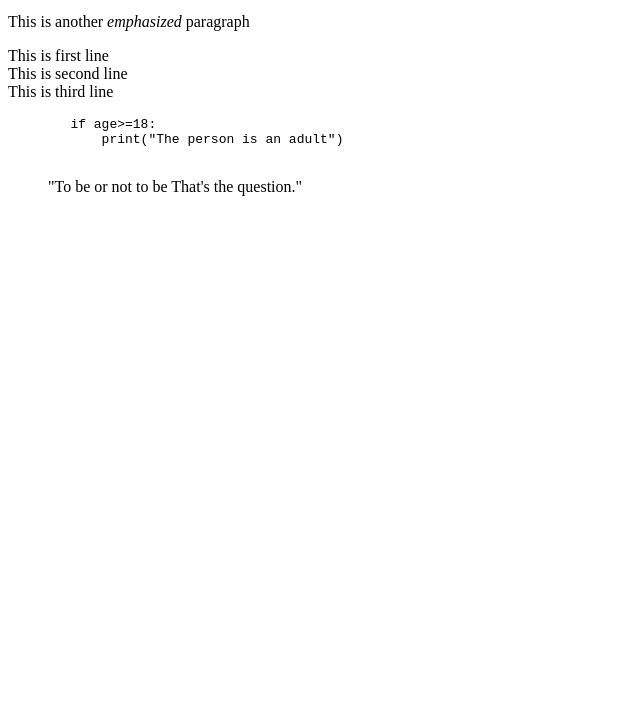
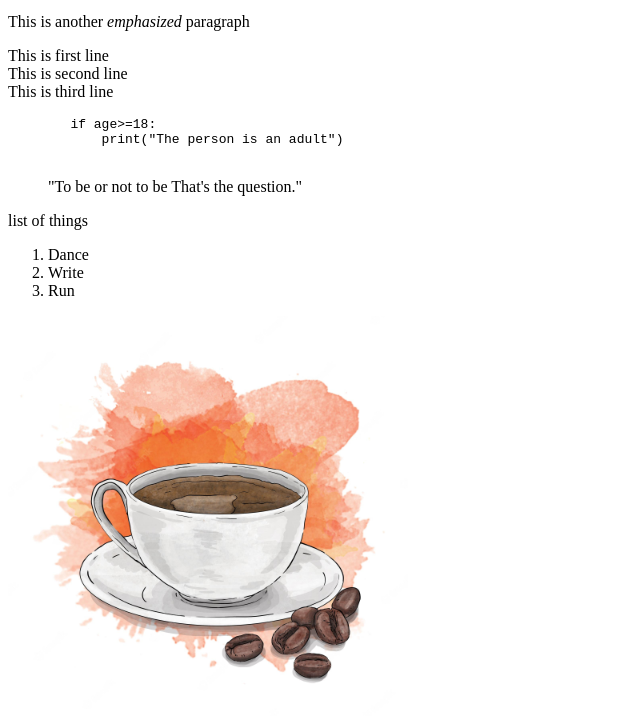
Before and after one commit to Doramas17/project1, a plain HTML site: page index.html in a window 1280 px wide. Shown: the part 101-822 px from the top of the page, without its empty margins (0-640 px from the left). Before the commit the page ends 800 px from the top, so only its background shows below. Drawn offline with Linux system fonts and the light colour scheme.

Commit message:
img added

```diff
--- a/index.html
+++ b/index.html
@@ -22,6 +22,22 @@
     <blockquote>
        "To be or not to be That's the question."
     </blockquote>
+    <p>list of things</p>
+    <ol>
+        <li>
+            Dance
+        </li>
+
+        <li>
+            Write
+        </li>
+
+        <li>
+            Run
+        </li>
+    </ol>
+
+    <img src="img/coffe.jpg" alt="coffe draw" width="400" height="400">
 
 </body>
 </html>
```
Also changed, not shown: img/coffe.jpg (added).
